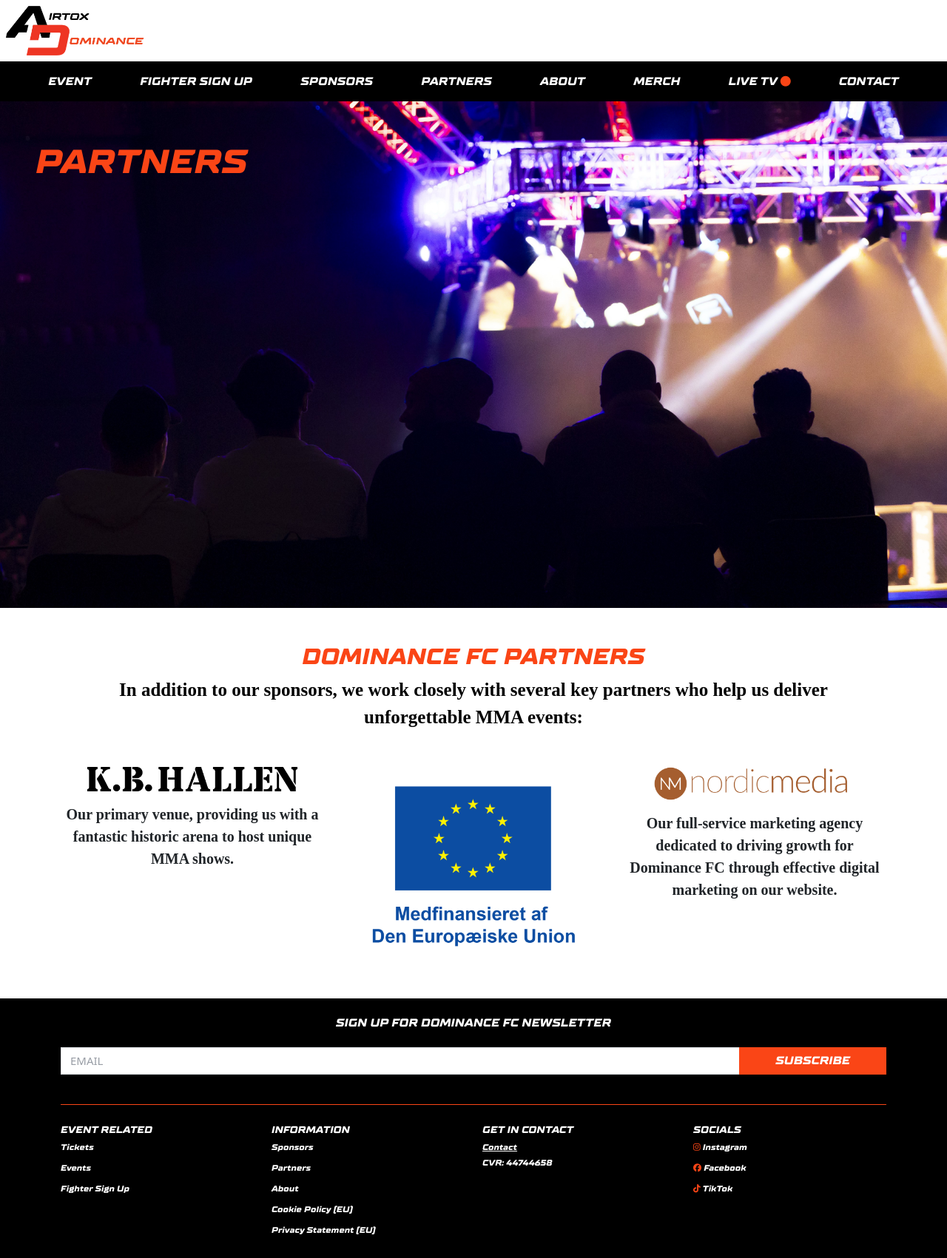
After one commit to learasmussen/DominanceFC2, a PHP site: page /partners.php in a window 1280 px wide. The commit adds this page. Shown: the whole page at 74% size. Run offline with PHP 8.4, Linux system fonts and the light colour scheme; style sheets or scripts are compiled from the project's sources; some libraries are stand-ins or nearby versions; some web fonts are replaced.

Commit message:
lagt partners.php ind (lavet af Frida) og rettet lidt i det + retter nogle fonts

```diff
--- a/css/styles.scss
+++ b/css/styles.scss
@@ -214,6 +214,18 @@ $theme-colors: map-merge($theme-colors, $custom-colors);
 	font-size: 7px;
 }
 
+#dominance-fc-partners-header{
+	font-size: 15px;
+}
+
+#dominance-fc-partners-text{
+	font-size: 8px;
+}
+
+.kbhallen-nordicmedia-text{
+	font-size: 7px;
+}
+
 
 @media only screen and (min-width: 375px){
 
@@ -222,6 +234,10 @@ $theme-colors: map-merge($theme-colors, $custom-colors);
 	}
 
 	#live-card-pluto-tv{
+		font-size: 10px;
+	}
+
+	#live-card-pluto-tv-gray-text{
 		font-size: 10px;
 	}
 
@@ -273,7 +289,7 @@ $theme-colors: map-merge($theme-colors, $custom-colors);
 
 	/* Apply for our fighter roster - fighter sign up */
 	#apply-for-our-fighter-roster-header{
-		font-size: 10px;
+		font-size: 8px;
 	}
 
 	.apply-for-our-fighter-roster-text{
@@ -295,6 +311,10 @@ $theme-colors: map-merge($theme-colors, $custom-colors);
 	}
 
 	#live-card-pluto-tv{
+		font-size: 12px;
+	}
+
+	#live-card-pluto-tv-gray-text{
 		font-size: 12px;
 	}
 
@@ -360,6 +380,7 @@ $theme-colors: map-merge($theme-colors, $custom-colors);
 	.apply-for-our-fighter-roster-text{
 		font-size: 7px;
 	}
+
 
 
 }
@@ -501,6 +522,18 @@ $theme-colors: map-merge($theme-colors, $custom-colors);
 	#submit-me-as-a-fighter-button{
 		font-size: 12px;
 	}
+
+	#dominance-fc-partners-header{
+		font-size: 25px;
+	}
+
+	#dominance-fc-partners-text{
+		font-size: 20px;
+	}
+
+	.kbhallen-nordicmedia-text{
+		font-size: 15px;
+	}
 }
 
 @media only screen and (min-width: 1024px){
@@ -613,6 +646,18 @@ $theme-colors: map-merge($theme-colors, $custom-colors);
 	}
 
 	#live-card-pluto-tv-gray-text{
+		font-size: 20px;
+	}
+
+	#dominance-fc-partners-header{
+		font-size: 30px;
+	}
+
+	#dominance-fc-partners-text{
+		font-size: 25px;
+	}
+
+	.kbhallen-nordicmedia-text{
 		font-size: 20px;
 	}
 
@@ -756,6 +801,18 @@ $theme-colors: map-merge($theme-colors, $custom-colors);
 	#submit-me-as-a-fighter-button{
 		font-size: 22px;
 	}
+
+	#dominance-fc-partners-header{
+		font-size: 35px;
+	}
+
+	#dominance-fc-partners-text{
+		font-size: 30px;
+	}
+
+	.kbhallen-nordicmedia-text{
+		font-size: 25px;
+	}
 }
 
 @media only screen and (min-width: 2560px){
--- a/include/logo-navbar.php
+++ b/include/logo-navbar.php
@@ -46,7 +46,7 @@
                 <div class="text-center">
                     <div class="d-flex flex-column gap-3 fs-3 fw-bold text-uppercase mt-n3">
                         <a href="sponsors.html" class="text-white text-decoration-none">SPONSORS</a>
-                        <a href="partners.html" class="text-white text-decoration-none">PARTNERS</a>
+                        <a href="../partners.php" class="text-white text-decoration-none">PARTNERS</a>
                         <a href="about.html" class="text-white text-decoration-none">ABOUT</a>
                         <a href="contact.html" class="text-white text-decoration-none">CONTACT</a>
                     </div>
@@ -69,7 +69,7 @@
             <a class="nav-link text-white navbar-fontsize" href="#">SPONSORS</a>
         </div>
         <div class="nav-item">
-            <a class="nav-link text-white navbar-fontsize" href="#">PARTNERS</a>
+            <a class="nav-link text-white navbar-fontsize" href="../partners.php">PARTNERS</a>
         </div>
         <div class="nav-item">
             <a class="nav-link text-white navbar-fontsize" href="#">ABOUT</a>
--- a/index.php
+++ b/index.php
@@ -146,7 +146,7 @@ require "settings/init.php";
 
             <div class="text-orange fw-bold mt-2 font-overtext" id="apply-for-our-roster-header">APPLY FOR OUR FIGHTER ROSTER</div>
             <p class="apply-for-our-roster-text text-white mb-1 mb-md-2 font-text">We are always looking for new and exciting athletes to join our ranks at Dominance FC!</p>
-            <p class="apply-for-our-roster-text text-white mb-1 mb-md-3 mb-lg-5 font-text">Do you have what it takes to perform at the top level, and compete with some of the best and most prominent fighters in the world?</p>
+            <p class="apply-for-our-roster-text text-white mb-1 mb-md-3 font-text">Do you have what it takes to perform at the top level, and compete with some of the best and most prominent fighters in the world?</p>
 
             <!-- Button Section -->
             <div class="col-md-4 text-md-end text-center d-flex align-items-center justify-content-start">
--- a/live-tv.php
+++ b/live-tv.php
@@ -29,7 +29,7 @@ require "settings/init.php";
     <div class="row">
         <div class="col-12 p-0 position-relative">
             <!-- Text positioned on top-left -->
-            <div class="top-image-text position-absolute top-0 start-0 text-orange fw-bold p-3 p-md-4 p-lg-5">
+            <div class="top-image-text position-absolute top-0 start-0 font-overtext text-orange fw-bold p-3 p-md-4 p-lg-5">
                 LIVE TV
             </div>
             <!-- Background Image -->
--- /dev/null
+++ b/partners.php
@@ -0,0 +1,73 @@
+<?php
+/**
+ * @var db $db
+ */
+
+require "settings/init.php";
+?>
+    <!DOCTYPE html>
+    <html lang="en">
+    <head>
+        <meta charset="utf-8">
+
+        <title>AIRTOX DOMINANCE FC</title>
+
+        <meta name="robots" content="All">
+        <meta name="author" content="Udgiver">
+        <meta name="copyright" content="Information om copyright">
+
+        <link href="css/styles.css" rel="stylesheet" type="text/css">
+        <script src="https://kit.fontawesome.com/4e7ccd0dde.js" crossorigin="anonymous"></script>
+        <meta name="viewport" content="width=device-width, initial-scale=1">
+    </head>
+    <body>
+
+<?php include("include/logo-navbar.php") ?>
+
+<!-- Top image-->
+<div class="container-fluid position-relative">
+    <div class="row">
+        <div class="col-12 p-0 position-relative">
+            <!-- Text positioned on top-left -->
+            <div class="top-image-text position-absolute font-overtext top-0 start-0 text-orange fw-bold p-3 p-md-4 p-lg-5">
+                PARTNERS
+            </div>
+            <!-- Background Image -->
+            <img src="images/partners-top-image.jpg" alt="partners-top-image" class="w-100">
+        </div>
+    </div>
+</div>
+
+<div class="container">
+    <h1 class="text-center mt-3 mt-md-5 text-orange font-overtext" id="dominance-fc-partners-header">DOMINANCE FC PARTNERS</h1>
+    <p class="text-center my-2 text-black font-text fw-bold px-3" id="dominance-fc-partners-text">
+        In addition to our sponsors, we work closely with several key partners who help us deliver unforgettable MMA events:
+    </p>
+</div>
+
+<div class="container my-3 my-md-5">
+    <div class="row justify-content-center">
+
+        <div class="col-4 text-center">
+            <img src="images/kbhallen.png" alt="KBHALLEN" class="img-fluid mb-3" style="max-width: 80%;">
+            <p class="fw-bold font-text kbhallen-nordicmedia-text mb-0">Our primary venue, providing us with a fantastic historic arena to host unique MMA shows.</p>
+        </div>
+
+        <div class="col-4 text-center">
+            <img src="images/EU.png" alt="EU" class="img-fluid" style="max-width: 80%;">
+        </div>
+
+        <div class="col-4 text-center">
+            <img src="images/nordicmedia.png" alt="nordicmedia" class="img-fluid mb-3" style="max-width: 80%;">
+            <p class="fw-bold font-text kbhallen-nordicmedia-text mb-0">Our full-service marketing agency dedicated to driving growth for Dominance FC through effective digital marketing on our website.</p>
+        </div>
+
+    </div>
+</div>
+
+<?php include("include/footer.php") ?>
+
+<script src="navbar.js"></script>
+<script src="https://cdn.jsdelivr.net/npm/bootstrap@5.3.3/dist/js/bootstrap.bundle.min.js"></script>
+    </body>
+</html>
```
Also changed, not shown: images/EU.png (added), images/kbhallen.png (added), images/nordicmedia.png (added), images/partners-top-image.jpg (added).
